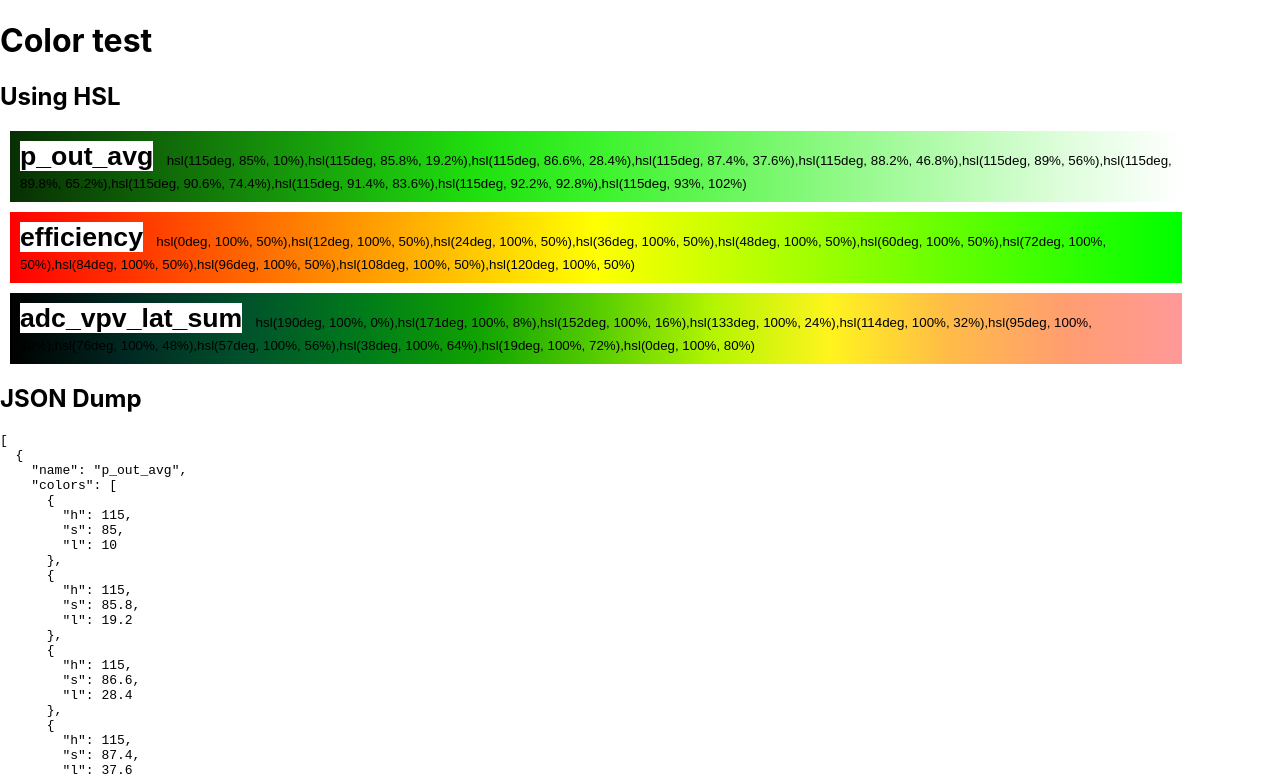
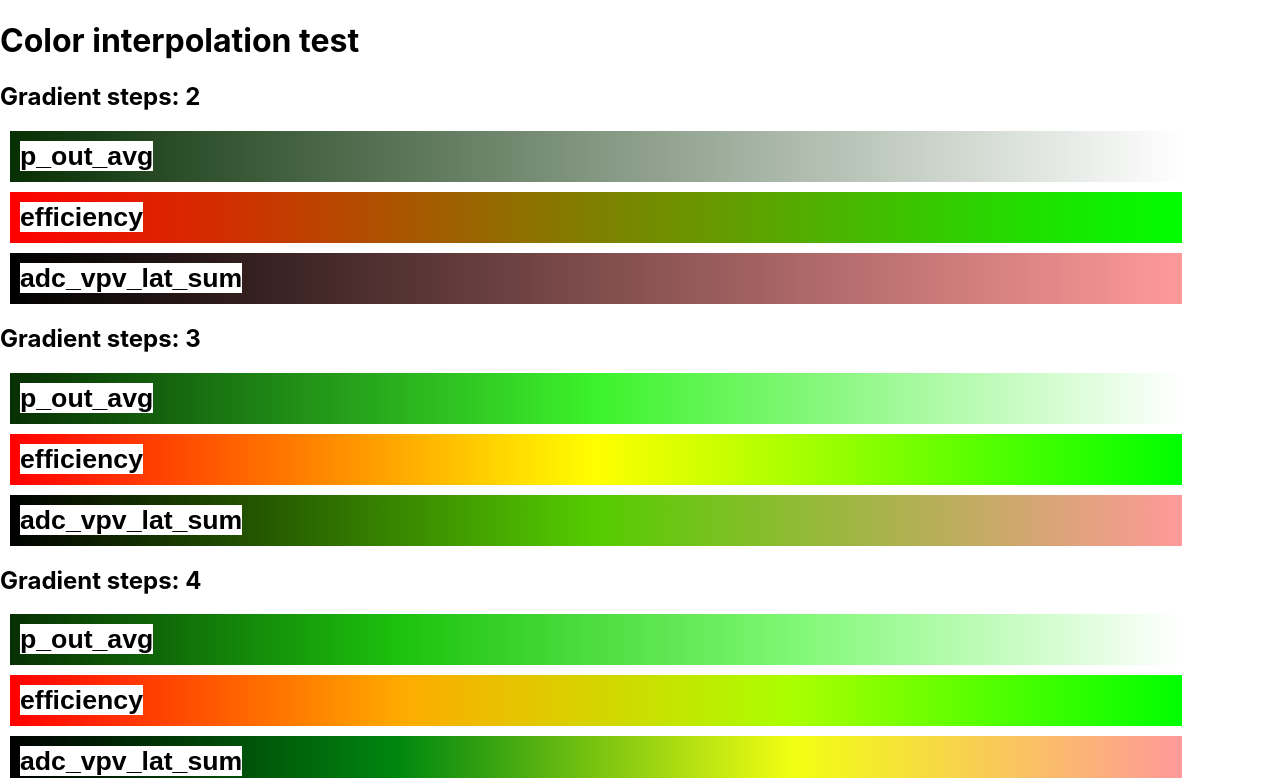
Before and after one commit to arcataroger/heatmap-gradients, a React (Create React App) app: page / in a window 1280 px wide. Shown: the top 778 px of the page. Built offline with nearby package versions, Linux system fonts and the light colour scheme.

Commit message:
Working prototype

```diff
--- a/src/App.js
+++ b/src/App.js
@@ -37,10 +37,6 @@ function hslToRgb(h, s, l) {
 }
 
 const defaults = {
-    min: 0,
-    delta: 0,
-    unit: '',
-    precision: 1,
     h0: 115,
     s0: 85,
     l0: 10,
@@ -52,17 +48,10 @@ const defaults = {
 const metrics = [
     {
         param: 'p_out_avg',
-        min: 0,
-        delta: 400,
-        unit: 'W',
         l1: 92
     },
     {
         param: 'efficiency',
-        min: 75,
-        delta: 25,
-        unit: '%',
-        precision: 100,
         h0: 0,
         h1: 120,
         s0: 100,
@@ -72,10 +61,6 @@ const metrics = [
     },
     {
         param: 'adc_vpv_lat_sum',
-        min: 8,
-        delta: 82, // (chartMaxValue < 50 ? 45 : 90) - min;
-        unit: 'V',
-        precision: 10,
         h0: 190,
         h1: -190,
         s0: 100,
@@ -85,28 +70,24 @@ const metrics = [
     }
 ]
 
-const metricColors = metrics.map(metric => {
+const metricColors = steps => metrics.map(metric => {
     let colors = []
-    for (let i = 0; i <= 10; i++) {
+    for (let i = 0; i <= steps; i++) {
         colors.push(
             {
-                h: ((metric.h0 ?? defaults.h0) + ((metric.h1 ?? defaults.h1) * i) / 10),
-                s: ((metric.s0 ?? defaults.s0) + ((metric.s1 ?? defaults.s1) * i) / 10),
-                l: ((metric.l0 ?? defaults.l0) + ((metric.l1 ?? defaults.l1) * i) / 10),
+                h: ((metric.h0 ?? defaults.h0) + ((metric.h1 ?? defaults.h1) * i) / steps),
+                s: ((metric.s0 ?? defaults.s0) + ((metric.s1 ?? defaults.s1) * i) / steps),
+                l: ((metric.l0 ?? defaults.l0) + ((metric.l1 ?? defaults.l1) * i) / steps),
             }
         )
     }
     return ({name: metric.param, colors})
 })
 
-
-function App() {
-    return <>
-        <h1>Color test</h1>
-
-        <h2>Using HSL</h2>
+const ColorDisplay = props => <>
+    <h2>Gradient steps: {props.steps + 1}</h2>
     {
-            metricColors.map(metric => {
+        metricColors(props.steps).map(metric => {
 
             const hslColors = metric.colors.map(color => `hsl(${color.h}deg, ${color.s}%, ${color.l}%)`).join()
 
@@ -119,15 +100,25 @@ function App() {
                     color: 'black',
                 }}>
                     <span style={{font: "bold 20pt sans-serif", background: 'white'}}>{metric.name}</span>
-                        <span style={{font: "10pt sans-serif", marginLeft: "1em"}}>{hslColors}</span>
+                    {/*<span style={{font: "10pt sans-serif", marginLeft: "1em"}}>{hslColors}</span>*/}
                 </div>
             </>
-
         })
     }
+    </>
+
+
+function App() {
+    return <>
+        <h1>Color interpolation test</h1>
+
+        {[...Array(10).keys()].map(i => <ColorDisplay steps={i+1}/>)}
+
+{/*
 
         <h2>JSON Dump</h2>
         <pre>{JSON.stringify(metricColors, null, 2)}</pre>
+*/}
 
     </>
 }
```
Lines whose indentation alone changed are shown as unchanged.
